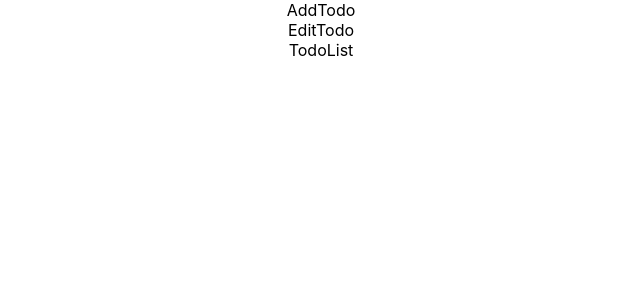
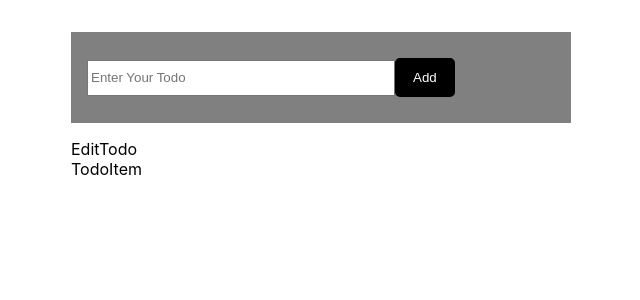
Before and after one commit to karpss/BKBN-Test, a React (Create React App) app: page / in a window 1280 px wide. Shown: the top 300 px of the page, without its empty margins (319-959 px from the left). Built offline with nearby package versions, Linux system fonts and the light colour scheme; data requests are answered from the project's data file; the HTML template or start-up script is replaced by a standard one.

Commit message:
Add functionality implemented

```diff
--- a/db.json
+++ b/db.json
@@ -1,39 +1,46 @@
 {
   "todos": [
     {
-
-          "id": "1",
+      "id": 1,
       "text": "Grocery Shopping",
       "complete": false,
-          "timestampDue": 1561881986756
+      "timestampDue": "2022-05-21T16:46:48.652Z"
     },
     {
-
-          "id": "2",
+      "id": 2,
       "text": "School Run",
       "complete": false,
-          "timestampDue": 1607110465663
+      "timestampDue": "2022-05-22T16:46:48.652Z"
     },
     {
-
-          "id": "3",
+      "id": 3,
       "text": "Make Dinner",
       "complete": false,
-          "timestampDue": 1561881986756
+      "timestampDue": "2022-05-23T16:46:48.652Z"
     },
     {
-
-          "id": "4",
+      "id": 4,
       "text": "Lunch Preps",
       "complete": false,
-          "timestampDue": 1607110465663
+      "timestampDue": "2022-05-19T16:46:48.652Z"
     },
     {
-
-          "id": "5",
+      "id": 5,
       "text": "Pay Bill",
       "complete": false,
-          "timestampDue": 1607110465663
+      "timestampDue": "2022-05-20T16:46:48.652Z"
+    },
+    {
+      "text": "Visit Friends",
+      "complete": false,
+      "timestampDue": "2022-05-25T16:46:48.652Z",
+      "id": 6
+    },
+    {
+      "text": "Throw Out Trash",
+      "complete": false,
+      "timestampDue": "2022-05-25T16:49:22.127Z",
+      "id": 7
     }
   ]
 }
--- a/src/App.css
+++ b/src/App.css
@@ -1,38 +1,6 @@
-.App {
-  text-align: center;
+.Container{
+
+  max-width: 500px;
+  margin: 2rem auto;
+
 }
-
-.App-logo {
-  height: 40vmin;
-  pointer-events: none;
-}
-
-@media (prefers-reduced-motion: no-preference) {
-  .App-logo {
-    animation: App-logo-spin infinite 20s linear;
-  }
-}
-
-.App-header {
-  background-color: #282c34;
-  min-height: 100vh;
-  display: flex;
-  flex-direction: column;
-  align-items: center;
-  justify-content: center;
-  font-size: calc(10px + 2vmin);
-  color: white;
-}
-
-.App-link {
-  color: #61dafb;
-}
-
-@keyframes App-logo-spin {
-  from {
-    transform: rotate(0deg);
-  }
-  to {
-    transform: rotate(360deg);
-  }
-}
--- a/src/App.tsx
+++ b/src/App.tsx
@@ -1,5 +1,5 @@
 /* eslint-disable */
-import React, { useEffect, useState } from 'react';
+import React, { useEffect, useState, useRef } from 'react';
 import './App.css';
 import axios from 'axios';
 import { myTodo } from './interface';
@@ -9,9 +9,13 @@ import TodoList from './components/TodoList/TodoList';
 
 const App: React.FC = () => {
   const [todos, setTodos] = useState<myTodo[]>([]);
+  const [todo, setTodo] = useState('');
+
 
 
   const todosUrl = 'http://localhost:3333/todos'
+
+  const inputRef = useRef<HTMLInputElement>(null);
 
   useEffect(() => {
     axios.get(todosUrl)
@@ -19,12 +23,43 @@ const App: React.FC = () => {
 
   }, []);
 
+  const handleSubmission = async (e:React.FormEvent, todo:string) =>{
+    e.preventDefault()
+    if (!todo){
+      return("Todo is empty");
+    }
+    await axios.post(
+      todosUrl,{
+        text: todo,
+        complete:false,
+        timestampDue:(new Date()),
+      }
+    )
+
+    .then((response) => setTodos([...todos, response.data]));
+
+    setTodo('');
+    inputRef.current?.focus();
+
+  }
+
+  const handleInputChange =(e: React.FormEvent<HTMLInputElement>) => {
+    setTodo(e.currentTarget.value);
+
+  }
+
   console.log(todos);
 
 
   return (
-    <div className="App">
-      <AddTodo/>
+    <div className="Container">
+      <AddTodo
+      todo={todo}
+      handleSubmission={handleSubmission}
+      handleInputChange={handleInputChange}
+
+
+      />
       <EditTodo/>
       <TodoList/>
 
--- /dev/null
+++ b/src/components/AddTodo/AddTodo.css
@@ -0,0 +1,27 @@
+.formContainer{
+    display: flex;
+  justify-content: space-between;
+  align-items: center;
+  padding: 1rem;
+  background: #808080;
+  margin-bottom: 1rem;
+}
+
+.formInput{
+  width: 300px;
+    height: 30px;
+}
+
+.formButton{
+  padding: 10px 16px;
+    margin: 10px 0;
+
+    color: #ffffff;
+    background: black;
+    border: 2px solid black;
+    border-radius: 5px;
+
+    cursor: pointer;
+    outline: none;
+
+}
--- a/src/components/AddTodo/AddTodo.tsx
+++ b/src/components/AddTodo/AddTodo.tsx
@@ -1,10 +1,35 @@
 /* eslint-disable */
+import React, {FormEvent} from 'react';
+import './AddTodo.css';
 
-import React from 'react'
 
-const AddTodo = () => {
+type Props = {
+  handleSubmission: (e: FormEvent, todo: string) => void ;
+  handleInputChange: (e: React.FormEvent<HTMLInputElement>) => void;
+  todo: string;
+  inputRef?: React.MutableRefObject<HTMLInputElement>;
+}
+
+const AddTodo = ({handleSubmission, handleInputChange,todo, inputRef }: Props) => {
   return (
-    <div>AddTodo</div>
+     <div className='formContainer'>
+      <form>
+        <input
+        className='formInput'
+        value={todo}
+        onChange={handleInputChange}
+        placeholder="Enter Your Todo"
+        ref={inputRef}
+
+
+        />
+
+        <button onClick={(e) => handleSubmission(e, todo)} className='formButton'>Add</button>
+
+
+
+        </form>
+      </div>
   )
 }
 
--- a/src/components/TodoItem/TodoItem.tsx
+++ b/src/components/TodoItem/TodoItem.tsx
@@ -1,9 +1,9 @@
 /* eslint-disable */
 import React from 'react'
 
-const TodoItem = () => {
+const TodoItem: React.FC = () => {
   return (
-    <div>TodoItem</div>
+    <div className='todoItem'>TodoItem</div>
   )
 }
 
--- a/src/components/TodoList/TodoList.tsx
+++ b/src/components/TodoList/TodoList.tsx
@@ -1,10 +1,16 @@
 /* eslint-disable */
-import React from 'react'
+import React from 'react';
+import './TodoList.css';
+import TodoItem from '../TodoItem/TodoItem';
 
-const TodoList = () => {
+const TodoList: React.FC = () => {
   return (
-    <div>TodoList</div>
+      <div>
+
+      <TodoItem/>
+
+      </div>
   )
 }
 
-export default TodoList
+export default TodoList;
--- a/src/interface.ts
+++ b/src/interface.ts
@@ -1,7 +1,8 @@
 /* eslint-disable */
  export interface myTodo {
-     id: number | string,
+     id: number,
      text: string,
+     complete:boolean,
      timestampDue: Date
 
 }
```
Also changed, not shown: src/components/TodoList/TodoList.css (added). Lines whose indentation alone changed are shown as unchanged.
